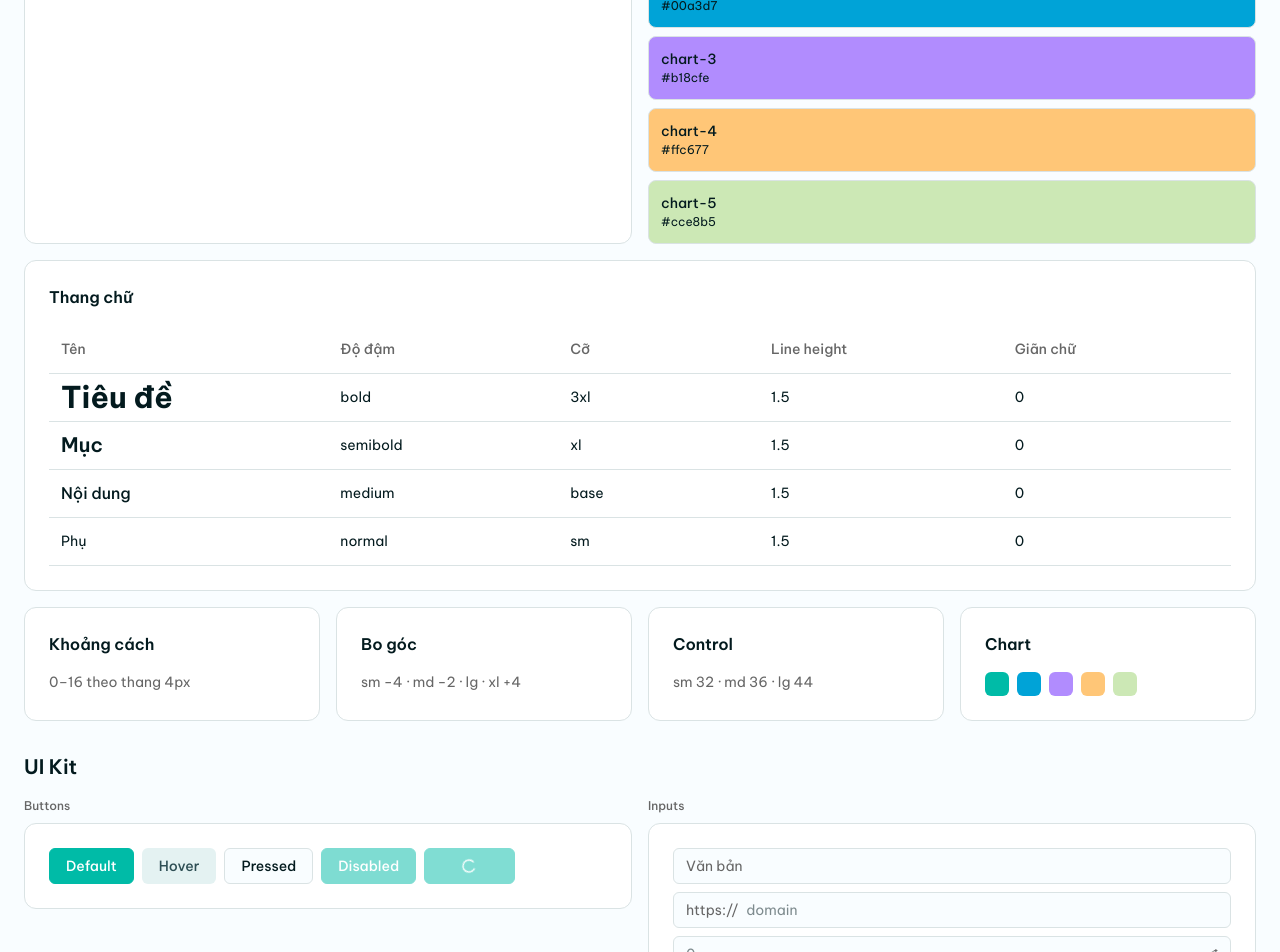
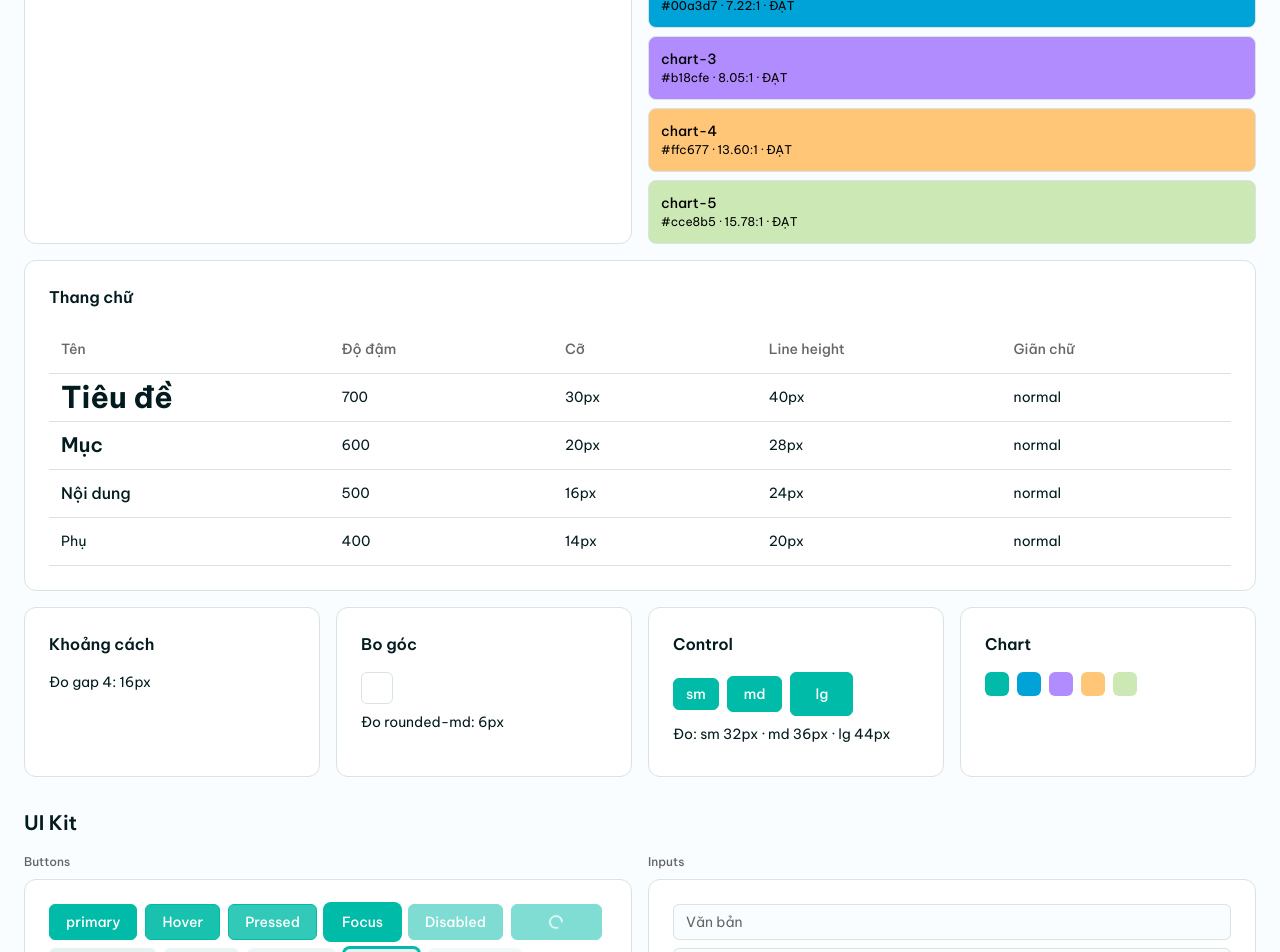
Before and after one commit to shatgroup/ui-kit, a React (Vite) app: page /design-system in a window 1280 px wide. Shown: the part 780-1732 px from the top of the page. Built offline with nearby package versions, Linux system fonts and the light colour scheme.

Commit message:
design-system do mau, chu, control va trang thai nut that
Co-authored-by: Cursor <cursoragent@cursor.com>

```diff
--- a/src/components/patterns/design-system.tsx
+++ b/src/components/patterns/design-system.tsx
@@ -1,4 +1,4 @@
-import { useLayoutEffect, useState, type ReactNode } from "react"
+import { useLayoutEffect, useRef, useState, type ReactNode } from "react"
 import {
   BellIcon,
   FileIcon,
@@ -37,30 +37,68 @@ import { TagsInput } from "@/components/ui/tags-input.tsx"
 import { MotionReduceToggle, ThemeToggle } from "@/components/ui/theme-toggle.tsx"
 import { ToggleGroup, ToggleGroupItem } from "@/components/ui/toggle-group.tsx"
 import { Tooltip, TooltipContent, TooltipTrigger } from "@/components/ui/tooltip.tsx"
+import { Card, CardContent, CardHeader, CardTitle } from "@/components/ui/card.tsx"
+import standardMd from "../../../docs/STANDARD.md?raw"
 import { toast } from "sonner"
-import { Card, CardContent, CardHeader, CardTitle } from "@/components/ui/card.tsx"
 
 const SWATCHES = [
-  { name: "background", className: "bg-background", ink: "text-foreground" },
-  { name: "foreground", className: "bg-foreground", ink: "text-background" },
-  { name: "primary", className: "bg-primary", ink: "text-primary-foreground" },
-  { name: "primary-text", className: "bg-primary-text", ink: "text-background" },
-  { name: "muted", className: "bg-muted", ink: "text-foreground" },
-  { name: "accent", className: "bg-accent", ink: "text-accent-foreground" },
-  { name: "destructive", className: "bg-destructive", ink: "text-destructive-foreground" },
-  { name: "chart-1", className: "bg-chart-1", ink: "text-foreground" },
-  { name: "chart-2", className: "bg-chart-2", ink: "text-foreground" },
-  { name: "chart-3", className: "bg-chart-3", ink: "text-foreground" },
-  { name: "chart-4", className: "bg-chart-4", ink: "text-foreground" },
-  { name: "chart-5", className: "bg-chart-5", ink: "text-foreground" },
+  { name: "background", className: "bg-background" },
+  { name: "foreground", className: "bg-foreground" },
+  { name: "primary", className: "bg-primary" },
+  { name: "primary-text", className: "bg-primary-text" },
+  { name: "muted", className: "bg-muted" },
+  { name: "accent", className: "bg-accent" },
+  { name: "destructive", className: "bg-destructive" },
+  { name: "chart-1", className: "bg-chart-1" },
+  { name: "chart-2", className: "bg-chart-2" },
+  { name: "chart-3", className: "bg-chart-3" },
+  { name: "chart-4", className: "bg-chart-4" },
+  { name: "chart-5", className: "bg-chart-5" },
 ]
+const INTENTIONAL = new Set<string>()
 const TYPE_ROWS = [
   { name: "Tiêu đề", weight: "bold" as const, size: "3xl" as const },
   { name: "Mục", weight: "semibold" as const, size: "xl" as const },
   { name: "Nội dung", weight: "medium" as const, size: "base" as const },
   { name: "Phụ", weight: "normal" as const, size: "sm" as const },
 ]
+const BUTTON_VARIANTS = ["primary", "secondary", "outline", "ghost", "destructive", "link"] as const
 const ICONS = [HouseIcon, SearchIcon, BellIcon, SettingsIcon, UserIcon, FolderIcon, FileIcon, ImageIcon]
+
+function channel(value: number) {
+  const unit = value / 255
+  return unit <= 0.04045 ? unit / 12.92 : ((unit + 0.055) / 1.055) ** 2.4
+}
+
+function parseRgb(value: string) {
+  const match = value.match(/rgba?\(([^)]+)\)/)
+  if (!match) return null
+  const parts = match[1].split(",").map((part) => Number.parseFloat(part))
+  if (parts.slice(0, 3).some((part) => Number.isNaN(part))) return null
+  return [parts[0] ?? 0, parts[1] ?? 0, parts[2] ?? 0] as const
+}
+
+function luminance(rgb: readonly [number, number, number]) {
+  return 0.2126 * channel(rgb[0]) + 0.7152 * channel(rgb[1]) + 0.0722 * channel(rgb[2])
+}
+
+function contrast(a: readonly [number, number, number], b: readonly [number, number, number]) {
+  const left = luminance(a)
+  const right = luminance(b)
+  const light = Math.max(left, right)
+  const dark = Math.min(left, right)
+  return (light + 0.05) / (dark + 0.05)
+}
+
+function toHex(rgb: readonly [number, number, number]) {
+  return `#${rgb.map((part) => Math.round(part).toString(16).padStart(2, "0")).join("")}`
+}
+
+function standardSection(title: string) {
+  const chunk = standardMd.split(/^## /m).find((part) => part.startsWith(title))
+  if (!chunk) return ""
+  return chunk.split("\n").slice(1).join(" ").replace(/\s+/g, " ").trim()
+}
 
 function Section({ label, children }: { label: string; children: ReactNode }) {
   return (
@@ -82,13 +120,42 @@ function DesignSystem() {
   const [tags, setTags] = useState(["Standee"])
   const [date, setDate] = useState<Date | undefined>(new Date(2026, 10, 16))
   const [alert, setAlert] = useState(true)
-  const [hex, setHex] = useState<Record<string, string>>({})
+  const swatchRefs = useRef<Record<string, HTMLElement | null>>({})
+  const typeRefs = useRef<Array<HTMLElement | null>>([])
+  const spaceRef = useRef<HTMLDivElement>(null)
+  const radiusRef = useRef<HTMLDivElement>(null)
+  const controlSm = useRef<HTMLButtonElement>(null)
+  const controlMd = useRef<HTMLButtonElement>(null)
+  const controlLg = useRef<HTMLButtonElement>(null)
+  const [ink, setInk] = useState<Array<{ name: string; className: string; hex: string; ink: "text-ink-black" | "text-ink-white"; ratio: string; label: string }>>([])
+  const [typeMetrics, setTypeMetrics] = useState<Array<{ weight: string; size: string; line: string; tracking: string }>>([])
+  const [measured, setMeasured] = useState({ space: "", radius: "", sm: "", md: "", lg: "" })
 
   useLayoutEffect(() => {
-    const style = getComputedStyle(document.documentElement)
-    const next: Record<string, string> = {}
-    for (const item of SWATCHES) next[item.name] = style.getPropertyValue(`--${item.name}`).trim()
-    setHex(next)
+    const black = [0, 0, 0] as const
+    const white = [255, 255, 255] as const
+    setInk(SWATCHES.map((item) => {
+      const rgb = parseRgb(getComputedStyle(swatchRefs.current[item.name]!).backgroundColor) ?? black
+      const onBlack = contrast(rgb, black)
+      const onWhite = contrast(rgb, white)
+      const tone = onBlack >= onWhite ? "text-ink-black" as const : "text-ink-white" as const
+      const ratio = Math.max(onBlack, onWhite)
+      const label = INTENTIONAL.has(item.name) ? "NGOẠI LỆ" : ratio >= 4.5 ? "ĐẠT" : "KHÔNG ĐẠT"
+      return { ...item, hex: toHex(rgb), ink: tone, ratio: ratio.toFixed(2), label }
+    }))
+    setTypeMetrics(TYPE_ROWS.map((_, index) => {
+      const style = getComputedStyle(typeRefs.current[index]!)
+      return { weight: style.fontWeight, size: style.fontSize, line: style.lineHeight, tracking: style.letterSpacing }
+    }))
+    const spaceStyle = spaceRef.current ? getComputedStyle(spaceRef.current) : null
+    const radius = radiusRef.current ? getComputedStyle(radiusRef.current).borderRadius : ""
+    setMeasured({
+      space: spaceStyle?.gap ?? "",
+      radius,
+      sm: controlSm.current ? getComputedStyle(controlSm.current).height : "",
+      md: controlMd.current ? getComputedStyle(controlMd.current).height : "",
+      lg: controlLg.current ? getComputedStyle(controlLg.current).height : "",
+    })
   }, [])
 
   return (
@@ -118,12 +185,20 @@ function DesignSystem() {
             </CardContent>
           </Card>
           <Stack gap={2}>
-            {SWATCHES.map((item) => (
-              <Box key={item.name} className={`${item.className} ${item.ink} rounded-lg border border-border p-3`}>
-                <Text size="sm" weight="medium" className={item.ink}>{item.name}</Text>
-                <Text size="xs" className={item.ink}>{hex[item.name] || item.name}</Text>
-              </Box>
-            ))}
+            {SWATCHES.map((item) => {
+              const row = ink.find((entry) => entry.name === item.name)
+              const tone = row?.ink ?? "text-ink-black"
+              return (
+                <div
+                  key={item.name}
+                  ref={(node) => { swatchRefs.current[item.name] = node }}
+                  className={`${item.className} ${tone} rounded-lg border border-border p-3`}
+                >
+                  <Text size="sm" weight="medium" className={tone}>{item.name}</Text>
+                  <Text size="xs" className={tone}>{row ? `${row.hex} · ${row.ratio}:1 · ${row.label}` : item.name}</Text>
+                </div>
+              )
+            })}
           </Stack>
         </Grid>
         <Card>
@@ -140,13 +215,17 @@ function DesignSystem() {
                 </TableRow>
               </TableHeader>
               <TableBody>
-                {TYPE_ROWS.map((row) => (
+                {TYPE_ROWS.map((row, index) => (
                   <TableRow key={row.name}>
-                    <TableCell><Text size={row.size} weight={row.weight}>{row.name}</Text></TableCell>
-                    <TableCell>{row.weight}</TableCell>
-                    <TableCell>{row.size}</TableCell>
-                    <TableCell>1.5</TableCell>
-                    <TableCell>0</TableCell>
+                    <TableCell>
+                      <span ref={(node) => { typeRefs.current[index] = node?.firstElementChild instanceof HTMLElement ? node.firstElementChild : null }}>
+                        <Text size={row.size} weight={row.weight}>{row.name}</Text>
+                      </span>
+                    </TableCell>
+                    <TableCell>{typeMetrics[index]?.weight ?? row.weight}</TableCell>
+                    <TableCell>{typeMetrics[index]?.size ?? row.size}</TableCell>
+                    <TableCell>{typeMetrics[index]?.line ?? ""}</TableCell>
+                    <TableCell>{typeMetrics[index]?.tracking ?? ""}</TableCell>
                   </TableRow>
                 ))}
               </TableBody>
@@ -154,9 +233,39 @@ function DesignSystem() {
           </CardContent>
         </Card>
         <Grid columns={{ base: 1, md: 2, xl: 4 }} gap={4}>
-          <Card><CardHeader><CardTitle>Khoảng cách</CardTitle></CardHeader><CardContent><Text size="sm" tone="muted">0–16 theo thang 4px</Text></CardContent></Card>
-          <Card><CardHeader><CardTitle>Bo góc</CardTitle></CardHeader><CardContent><Text size="sm" tone="muted">sm −4 · md −2 · lg · xl +4</Text></CardContent></Card>
-          <Card><CardHeader><CardTitle>Control</CardTitle></CardHeader><CardContent><Text size="sm" tone="muted">sm 32 · md 36 · lg 44</Text></CardContent></Card>
+          <Card>
+            <CardHeader><CardTitle>Khoảng cách</CardTitle></CardHeader>
+            <CardContent>
+              <div ref={spaceRef} className="flex flex-col gap-4">
+                <Text size="sm">Đo gap 4: {measured.space}</Text>
+                <Text size="xs" tone="muted">{standardSection("Khoảng cách")}</Text>
+              </div>
+            </CardContent>
+          </Card>
+          <Card>
+            <CardHeader><CardTitle>Bo góc</CardTitle></CardHeader>
+            <CardContent>
+              <Stack gap={2}>
+                <span ref={radiusRef} className="size-8 rounded-md border border-border" />
+                <Text size="sm">Đo rounded-md: {measured.radius}</Text>
+                <Text size="xs" tone="muted">{standardSection("Bo góc")}</Text>
+              </Stack>
+            </CardContent>
+          </Card>
+          <Card>
+            <CardHeader><CardTitle>Control</CardTitle></CardHeader>
+            <CardContent>
+              <Stack gap={2}>
+                <Inline gap={2}>
+                  <Button ref={controlSm} size="sm">sm</Button>
+                  <Button ref={controlMd} size="md">md</Button>
+                  <Button ref={controlLg} size="lg">lg</Button>
+                </Inline>
+                <Text size="sm">Đo: sm {measured.sm} · md {measured.md} · lg {measured.lg}</Text>
+                <Text size="xs" tone="muted">{standardSection("Control")}</Text>
+              </Stack>
+            </CardContent>
+          </Card>
           <Card><CardHeader><CardTitle>Chart</CardTitle></CardHeader><CardContent><Inline gap={2}>{["bg-chart-1", "bg-chart-2", "bg-chart-3", "bg-chart-4", "bg-chart-5"].map((item) => <span key={item} className={`size-6 rounded-md ${item}`} />)}</Inline></CardContent></Card>
         </Grid>
       </Stack>
@@ -165,13 +274,18 @@ function DesignSystem() {
         <Text as="h2" size="xl" weight="semibold">UI Kit</Text>
         <Grid columns={{ base: 1, lg: 2 }} gap={4}>
           <Section label="Buttons">
-            <Inline gap={2} wrap>
-              <Button>Default</Button>
-              <Button variant="secondary">Hover</Button>
-              <Button variant="outline">Pressed</Button>
-              <Button disabled>Disabled</Button>
-              <Button loading>Loading</Button>
-            </Inline>
+            <Stack gap={2}>
+              {BUTTON_VARIANTS.map((variant) => (
+                <Inline key={variant} gap={2} wrap>
+                  <Button variant={variant}>{variant}</Button>
+                  <Button variant={variant} forceState="hover">Hover</Button>
+                  <Button variant={variant} forceState="pressed">Pressed</Button>
+                  <Button variant={variant} forceState="focus">Focus</Button>
+                  <Button variant={variant} disabled>Disabled</Button>
+                  <Button variant={variant} loading>Loading</Button>
+                </Inline>
+              ))}
+            </Stack>
           </Section>
           <Section label="Inputs">
             <Stack gap={2}>
@@ -185,18 +299,14 @@ function DesignSystem() {
             </Stack>
           </Section>
           <Section label="Dropdown">
-            <Stack gap={2}>
-              <Select defaultValue="one">
+            <Stack gap={2} className="min-h-48">
+              <Select open modal={false} value="one" onOpenChange={() => undefined}>
                 <SelectTrigger aria-label="Chọn mục"><span>Mục một</span></SelectTrigger>
                 <SelectContent>
                   <SelectItem value="one">Mục một</SelectItem>
                   <SelectItem value="two">Mục hai</SelectItem>
                 </SelectContent>
               </Select>
-              <div className="rounded-md border border-border bg-popover p-1 text-sm">
-                <div className="rounded-md bg-accent px-2 py-2 text-accent-foreground">Mục đang trỏ</div>
-                <div className="px-2 py-2">Mục đã chọn</div>
-              </div>
             </Stack>
           </Section>
           <Section label="Checkbox / Radio">
@@ -248,7 +358,10 @@ function DesignSystem() {
           <Section label="Progress">
             <Stack gap={2}>
               {Array.from({ length: 8 }, (_, index) => (
-                <Progress key={index} value={((index + 1) / 8) * 100} />
+                <Stack key={index} gap={1}>
+                  <Text size="xs">Step {index + 1} of 8</Text>
+                  <Progress value={((index + 1) / 8) * 100} />
+                </Stack>
               ))}
             </Stack>
           </Section>
--- a/src/components/ui/button.tsx
+++ b/src/components/ui/button.tsx
@@ -14,6 +14,24 @@ const iconLg = "[&_svg]:size-4.5"
 
 const iconClass = { sm: iconSm, md: iconMd, lg: iconLg }
 
+const hoverForce = {
+  primary: "bg-primary/90",
+  secondary: "bg-secondary/80",
+  outline: "bg-muted",
+  ghost: "bg-muted",
+  destructive: "bg-destructive/90",
+  link: "underline",
+} as const
+
+const pressedForce = {
+  primary: "bg-primary/80",
+  secondary: "bg-secondary/70",
+  outline: "bg-accent",
+  ghost: "bg-accent",
+  destructive: "bg-destructive/80",
+  link: "underline",
+} as const
+
 const buttonVariants = cva(
   [
     "inline-flex min-w-0 max-w-full shrink items-center justify-center gap-2 rounded-md border border-transparent",
@@ -25,12 +43,12 @@ const buttonVariants = cva(
   {
     variants: {
       variant: {
-        primary: "border-primary bg-primary text-primary-foreground hover:bg-primary/90",
-        secondary: "bg-secondary text-secondary-foreground hover:bg-secondary/80",
-        outline: "border-input bg-background hover:bg-muted",
-        ghost: "hover:bg-muted",
-        destructive: "bg-destructive text-destructive-foreground hover:bg-destructive/90",
-        link: "text-primary-text underline-offset-4 hover:underline",
+        primary: "border-primary bg-primary text-primary-foreground hover:bg-primary/90 active:bg-primary/80",
+        secondary: "bg-secondary text-secondary-foreground hover:bg-secondary/80 active:bg-secondary/70",
+        outline: "border-input bg-background hover:bg-muted active:bg-accent",
+        ghost: "hover:bg-muted active:bg-accent",
+        destructive: "bg-destructive text-destructive-foreground hover:bg-destructive/90 active:bg-destructive/80",
+        link: "text-primary-text underline-offset-4 hover:underline active:underline",
       },
       size: {
         sm: BUTTON_SIZE.sm,
@@ -49,6 +67,7 @@ type ButtonProps = ButtonPrimitive.Props &
   VariantProps<typeof buttonVariants> & {
     loading?: boolean
     size?: ControlSize
+    forceState?: "hover" | "pressed" | "focus"
   }
 
 function Button({
@@ -56,16 +75,27 @@ function Button({
   variant = "primary",
   size = "md",
   loading = false,
+  forceState,
   disabled,
   children,
   ...props
 }: ButtonProps) {
+  const shown = variant ?? "primary"
   return (
     <ButtonPrimitive
       data-slot="button"
+      data-force-state={forceState}
       disabled={disabled || loading}
       aria-busy={loading || undefined}
-      className={cn(buttonVariants({ variant, size }), iconClass[size], "relative", className)}
+      className={cn(
+        buttonVariants({ variant, size }),
+        iconClass[size],
+        "relative",
+        forceState === "hover" && hoverForce[shown],
+        forceState === "pressed" && pressedForce[shown],
+        forceState === "focus" && "border-ring ring-2 ring-ring",
+        className,
+      )}
       {...props}
     >
       <Truncated className={cn("inline-flex items-center gap-2", loading && "invisible")}>
```
Also changed, not shown: src/styles/tokens.css (+8 -0 lines), 1 other file (tests, documents, lock files or other folders).
